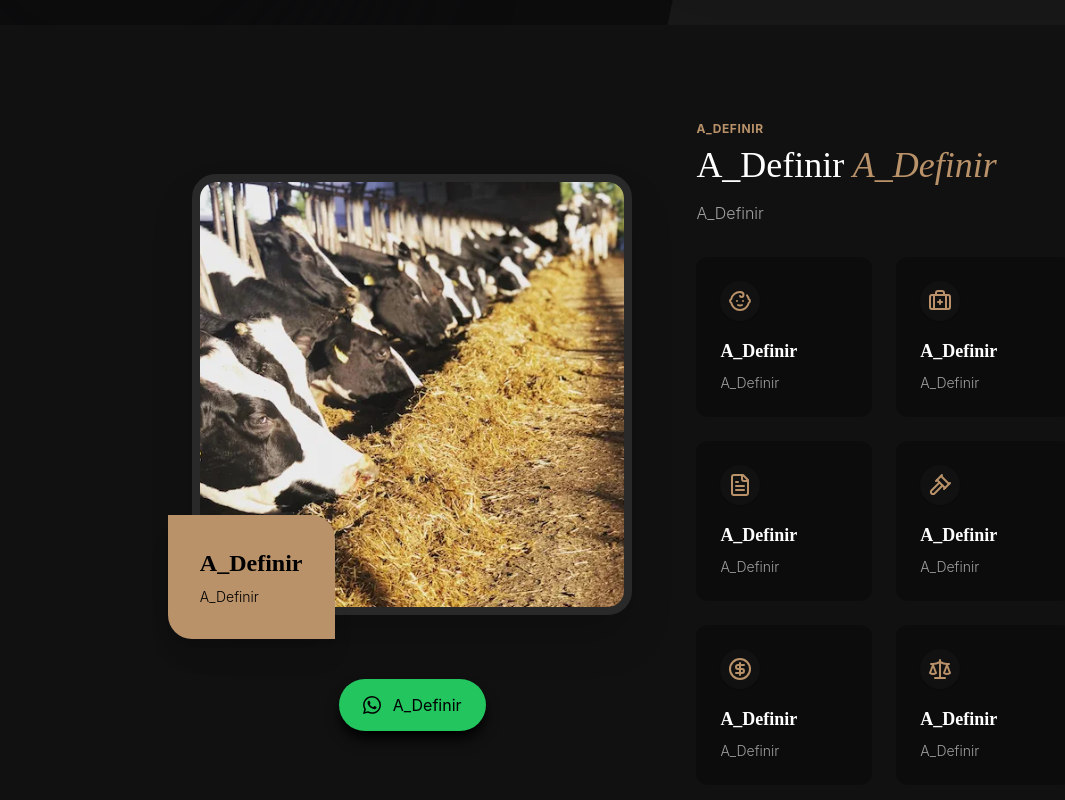
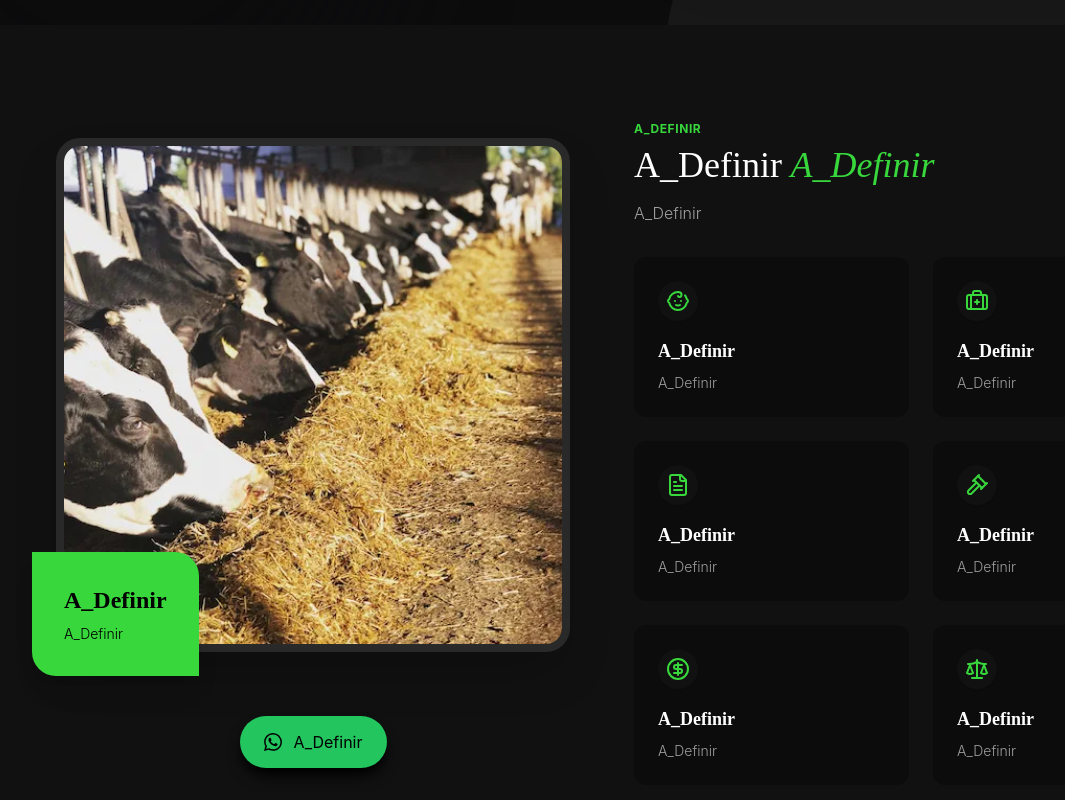
Before and after one commit to Paper-Street-Softwares/SOP-Massari, a React (Vite) app: page /#home in a window 1280 px wide. Shown: the part 940-1740 px from the top of the page, without its empty margins (8-1073 px from the left). Built offline with nearby package versions, Linux system fonts and the light colour scheme.

Commit message:
fix: tailwind

```diff
--- a/src/components/sections/FeaturesNovaTemplate.jsx
+++ b/src/components/sections/FeaturesNovaTemplate.jsx
@@ -71,8 +71,8 @@ function FeaturesNovaTemplate({ colorMode }) {
       className={`${backgroundMode}`}
     >
       <SectionWrapper>
-        <section className="relative font-mainFont">
-          <div className="container mx-auto">
+        <section className="relative font-mainFont w-full">
+          <div className="mx-auto">
             <div className="flex flex-col-reverse desktop1:flex-row gap-16 items-center">
               {/* Imagem com destaque */}
               <div>
--- a/src/components/sections/FooterNovoTemplate.jsx
+++ b/src/components/sections/FooterNovoTemplate.jsx
@@ -62,7 +62,7 @@ function FooterNovoTemplate({
                 <img
                   src={content.texts.navbar.logo.img}
                   alt={content.texts.navbar.logo.alt}
-                  className="w-[90%]"
+                  className="w-[40%]"
                   width={187}
                   height={119}
                 />
--- a/tailwind.config.js
+++ b/tailwind.config.js
@@ -19,11 +19,11 @@ export default {
     extend: {
       colors: {
         // Principais
-        primaryLight: '#B99269',
-        primaryDark: '#233B6E',
-        secondary: '#E0E2E9',
-        terciary: '#f7f3f1',
-        quartenary: '#FAFBFC',
+        primaryLight: '#38D83D',
+        primaryDark: '#236E26',
+        secondary: '#E0E9E2',
+        terciary: '#F1F7F2',
+        quartenary: '#FAFCFA',
         borderImage: '#292929',
 
         // Copys
```
